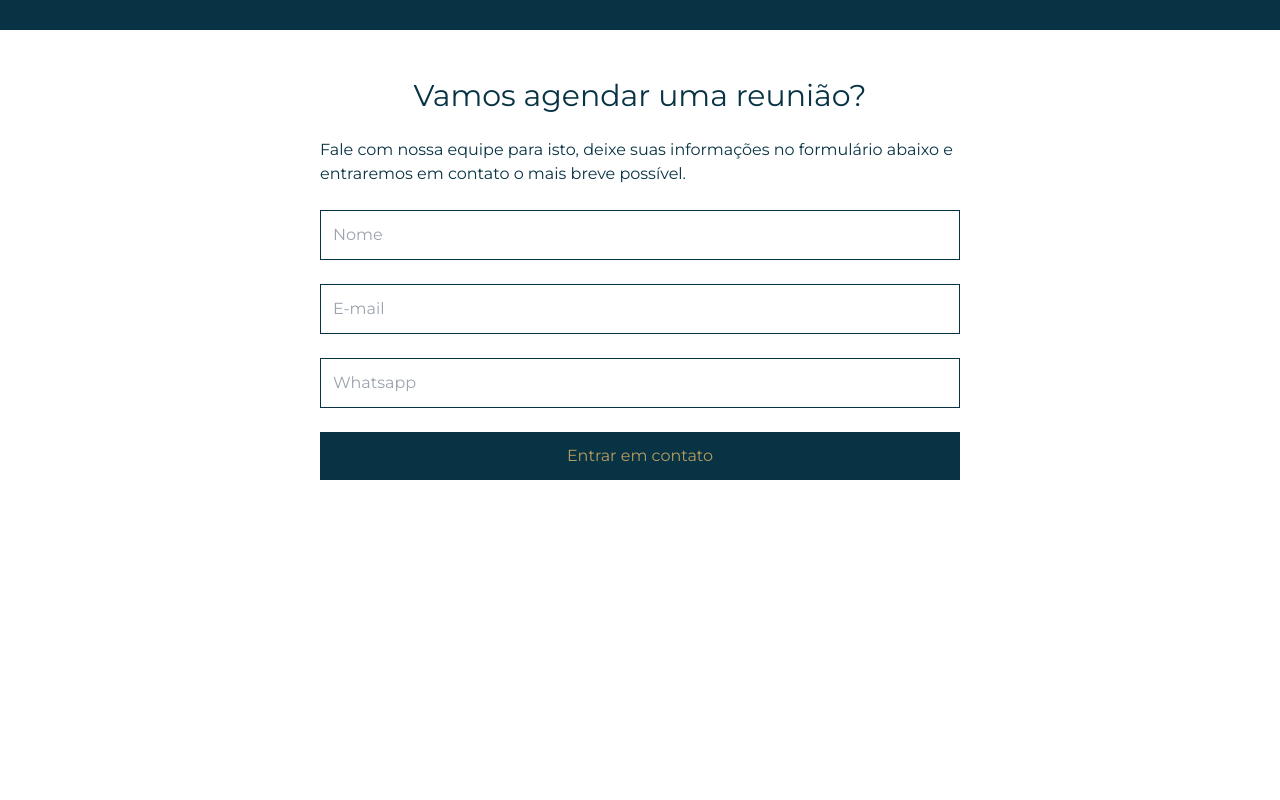
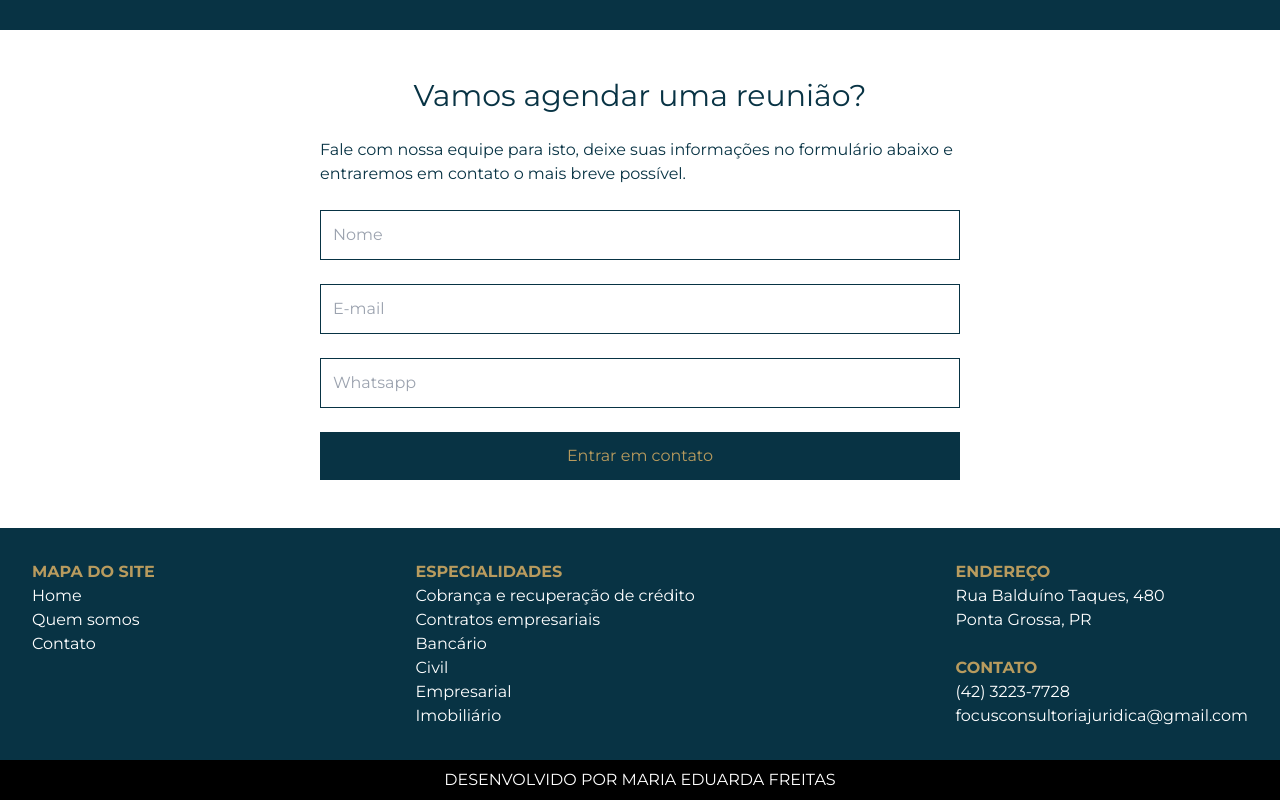
Before and after one commit to mariaesfreitas/focus, a Next.js app in the folder web/: page / in a window 1280 px wide. Shown: the part 2059-2859 px from the top of the page. Before the commit the page ends 2539 px from the top, so only its background shows below. Built offline with nearby package versions, Linux system fonts and the light colour scheme.

Commit message:
feat: add footer

```diff
--- a/web/src/app/page.tsx
+++ b/web/src/app/page.tsx
@@ -2,7 +2,14 @@ import { FontAwesomeIcon } from '@fortawesome/react-fontawesome';
 import { faWhatsapp } from '@fortawesome/free-brands-svg-icons';
 import logo from '../../public/images/focus-logo.png';
 import lawyer from '../../public/images/lawyer-image.jpg';
-import { Contact, Header, SectionDivision, Specialties } from '@/components';
+import {
+  Contact,
+  DeveloperCredit,
+  Footer,
+  Header,
+  SectionDivision,
+  Specialties,
+} from '@/components';
 
 export default function Home() {
   return (
@@ -46,6 +53,8 @@ export default function Home() {
       <Specialties />
       <SectionDivision title={'Contato'} />
       <Contact />
+      <Footer />
+      <DeveloperCredit />
     </main>
   );
 }
--- /dev/null
+++ b/web/src/components/DeveloperCredit/index.tsx
@@ -0,0 +1,9 @@
+export function DeveloperCredit() {
+  return (
+    <div className="w-full bg-black p-2">
+      <p className="text-white text-base text-center uppercase">
+        Desenvolvido por Maria Eduarda Freitas
+      </p>
+    </div>
+  );
+}
--- /dev/null
+++ b/web/src/components/Footer/index.tsx
@@ -0,0 +1,42 @@
+export function Footer() {
+  return (
+    <footer className="mt-12 w-full flex flex-col gap-6 md:flex-row justify-between bg-cyan-950 p-8">
+      <div className="flex flex-col">
+        <h1 className="text-customGold font-bold uppercase">Mapa do Site</h1>
+        <a href="" className="text-white font-base">
+          Home
+        </a>
+        <a href="" className="text-white font-base">
+          Quem somos
+        </a>
+        <a href="" className="text-white font-base">
+          Contato
+        </a>
+      </div>
+      <div className="flex flex-col">
+        <h1 className="text-customGold font-bold uppercase">Especialidades</h1>
+        <p className="text-white font-base">
+          Cobrança e recuperação de crédito
+        </p>
+        <p className="text-white font-base">Contratos empresariais</p>
+        <p className="text-white font-base">Bancário</p>
+        <p className="text-white font-base">Civil</p>
+        <p className="text-white font-base">Empresarial</p>
+        <p className="text-white font-base">Imobiliário</p>
+      </div>
+      <div className="flex flex-col">
+        <h1 className="text-customGold font-bold uppercase">Endereço</h1>
+        <p className="text-white font-base">
+          Rua Balduíno Taques, 480
+          <br />
+          Ponta Grossa, PR
+        </p>
+        <h1 className="mt-6 text-customGold font-bold uppercase">Contato</h1>
+        <p className="text-white font-base">(42) 3223-7728</p>
+        <p className="text-white font-base">
+          focusconsultoriajuridica@gmail.com
+        </p>
+      </div>
+    </footer>
+  );
+}
--- a/web/src/components/index.tsx
+++ b/web/src/components/index.tsx
@@ -5,3 +5,5 @@ export * from './Specialties';
 export * from './SpecialtiesButton';
 export * from './Contact';
 export * from './Input';
+export * from './Footer';
+export * from './DeveloperCredit';
```
